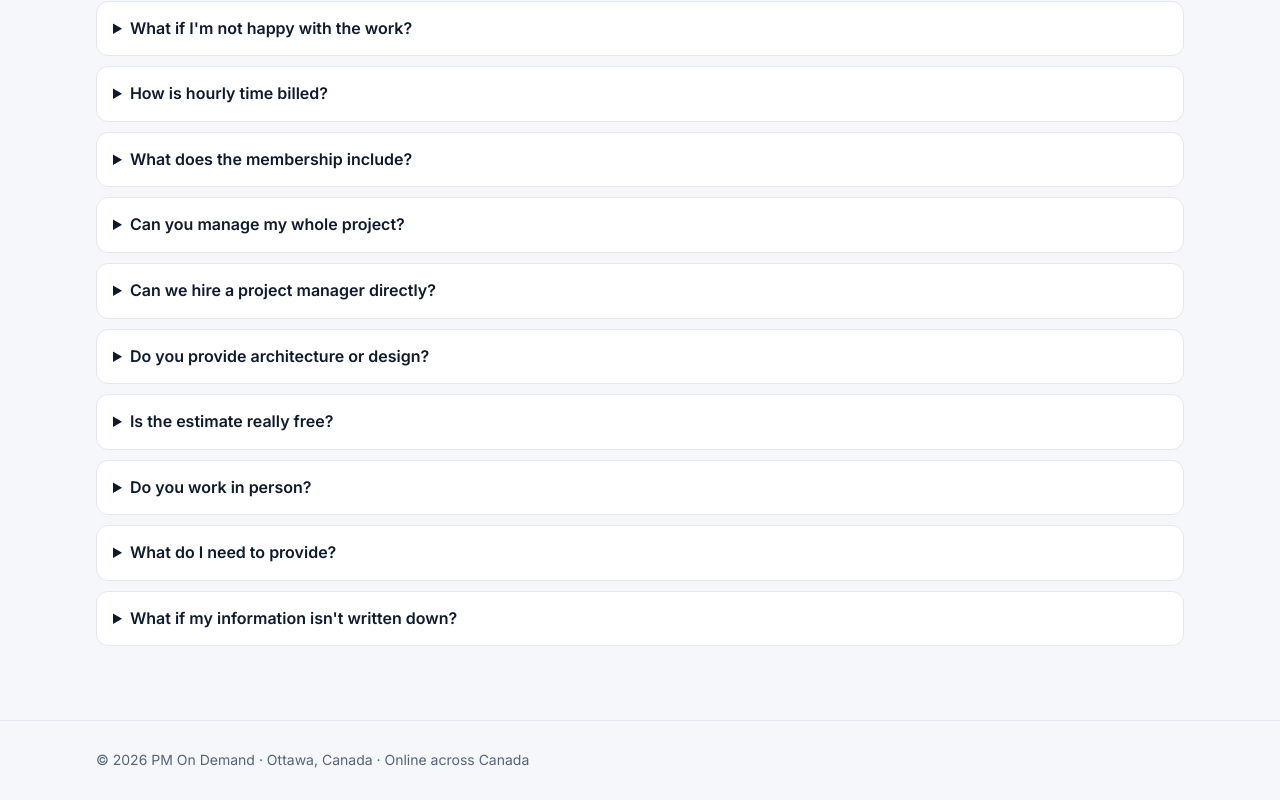
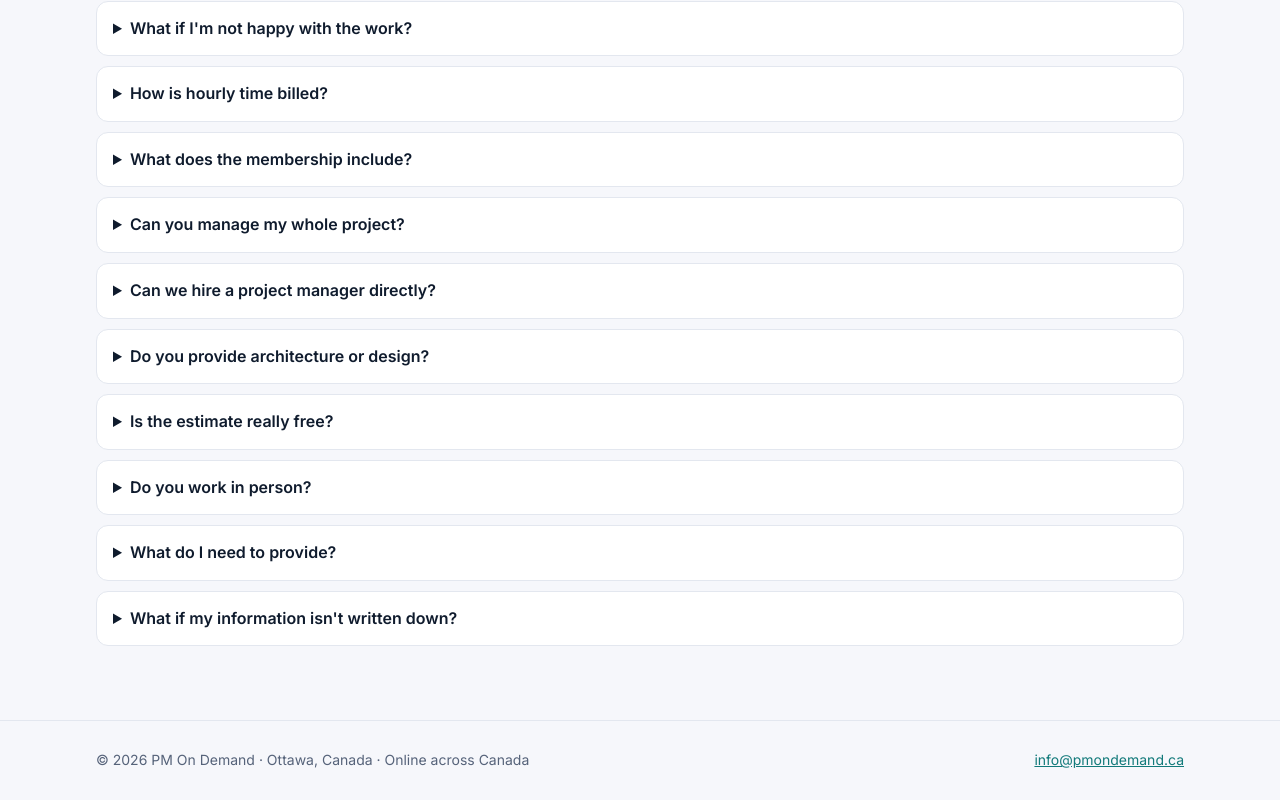
Before and after one commit to Grando007/pm-on-demand, a plain HTML site: page index.html in a window 1280 px wide. Shown: the part 7901-8701 px from the top of the page. Drawn offline with Linux system fonts and the light colour scheme.

Commit message:
Use info@pmondemand.ca for client requests and show it in the footer
Co-Authored-By: Claude Opus 5.5 <noreply@anthropic.com>

```diff
--- a/index.html
+++ b/index.html
@@ -380,8 +380,8 @@ footer .wrap{display:flex;justify-content:space-between;gap:12px;flex-wrap:wrap}
 
 <script>
 // ===== Settings: edit these =====
-const CONTACT_EMAIL = "Grando@rogers.com";   // where client requests go
-const SHOW_EMAIL = false;   // keep the address out of the footer until the business email (on pmondemand.ca) exists
+const CONTACT_EMAIL = "info@pmondemand.ca";   // where client requests go
+const SHOW_EMAIL = true;   // show the address in the footer
 const HOURLY = 95, MEMBER_FEE = 250, MEMBER_DISCOUNT = 0.15;
 // Document sizes: the listed price is the Small price; Medium and Large multiply it. Large is a starting price, confirmed by quote.
 const SIZES = [
```
